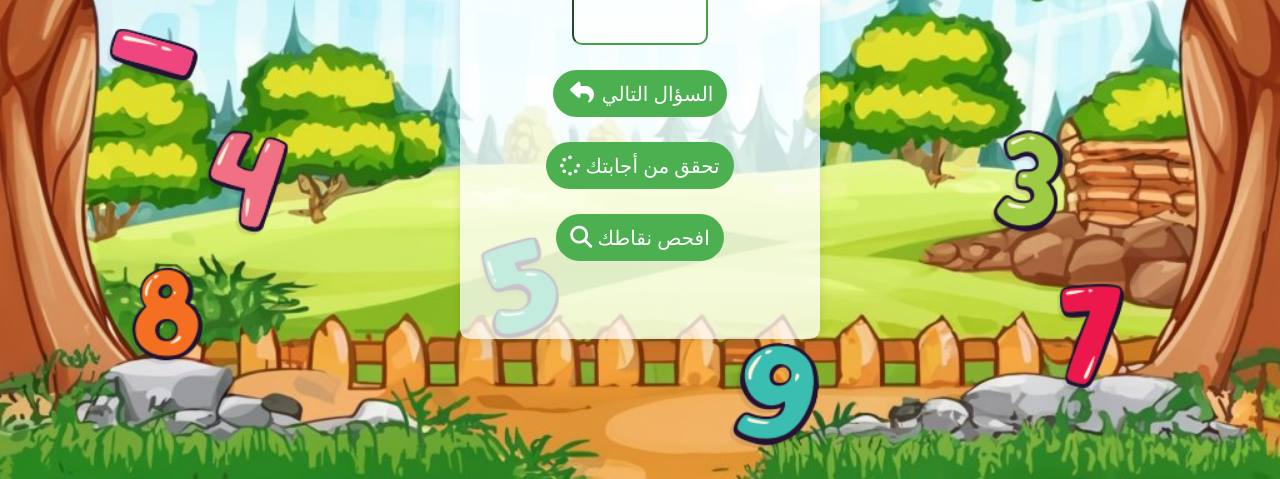
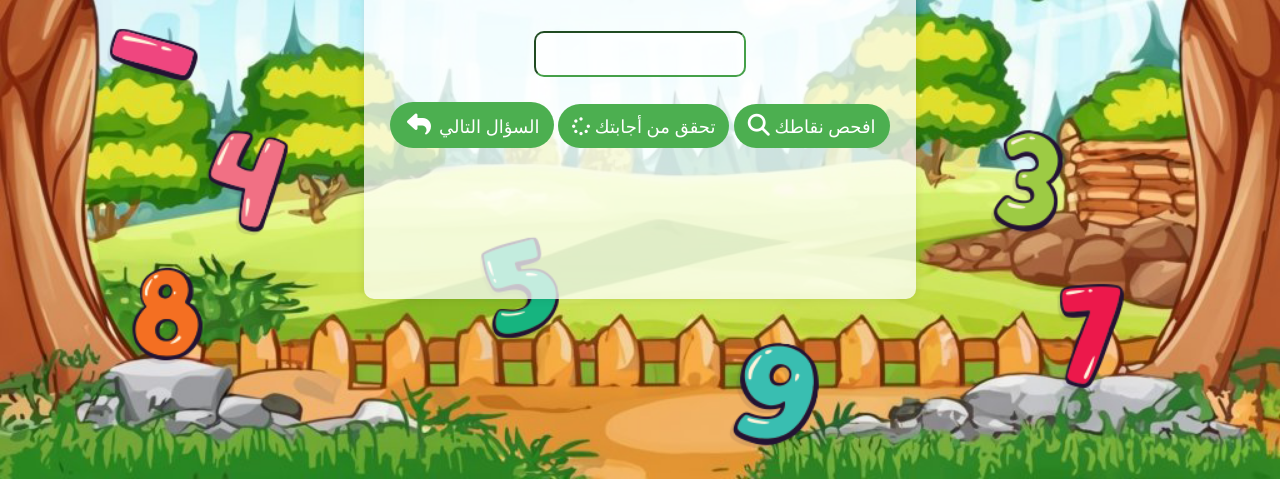
Before and after one commit to Maysam44/NumbersPlay, a plain HTML site: page Level1/Level1.html in a window 1280 px wide. Shown: the part 321-800 px from the top of the page. Drawn offline with Linux system fonts and the light colour scheme.

Commit message:
Update styles.css

```diff
--- a/Level1/styles.css
+++ b/Level1/styles.css
@@ -7,7 +7,7 @@ body {
     align-items: center;
     height: 100vh;
     background-color: #f4f4f4;
-    background-image: url("background2.png");
+    background-image: url("/NumbersPlay/images/background2.png");
     background-position: center;
     background-repeat: no-repeat;
     background-attachment: fixed;
@@ -19,8 +19,8 @@ body {
     background-color: rgba(255, 255, 255, 0.747);
     padding: 20px;
     border-radius: 10px;
-    height: 60%;
-    width: 25%;
+    height: 50%;
+    width: 40%;
     box-shadow: 0 0 10px rgba(0, 0, 0, 0.1);
 }
 
@@ -71,7 +71,7 @@ button {
     cursor: pointer;
     display: inline-block;
     font-family: system-ui, -apple-system, system-ui, "Segoe UI", Roboto, Ubuntu, "Helvetica Neue", sans-serif;
-    font-size: 20px;
+    font-size: 18px;
     font-weight: 400;
     outline: 0;
     padding: 10px 14px;
```
